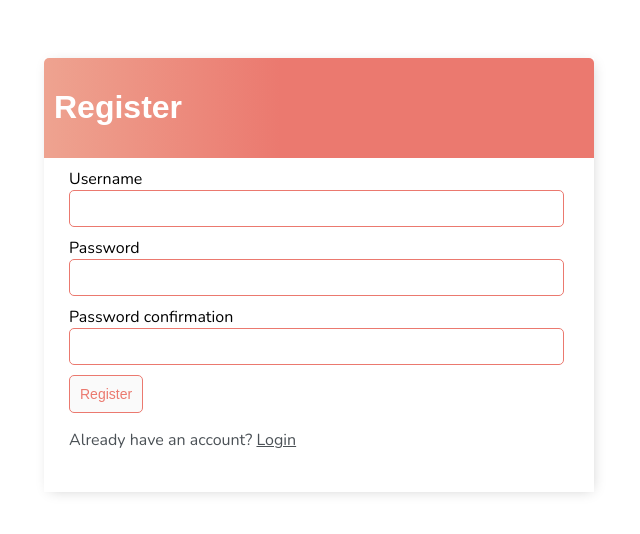
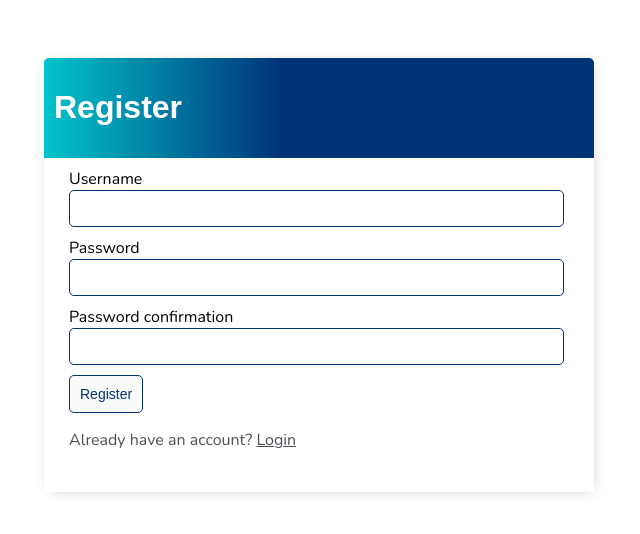
Before and after one commit to lilaaml/todo-rdprac3, a Django app: page /register/ in a window 1280 px wide. Shown: the top 534 px of the page, without its empty margins (321-961 px from the left). Run offline with Django 5.2, Linux system fonts and the light colour scheme.

Commit message:
colors changed

```diff
--- a/api/templates/api/main.html
+++ b/api/templates/api/main.html
@@ -41,7 +41,10 @@
             color: #fff;
             padding: 10px;
             border-radius: 5px 5px 0 0;
-            background: linear-gradient(90deg, #eea390, #eb796f 43%, #eb796f 100%);
+            /* background: linear-gradient(90deg, #eea390, #eb796f 43%, #eb796f 100%); */
+            background: linear-gradient(90deg, #01c4cc, #003479 43%, #003479 100%);
+            /* color: #01c4cc;
+            color: #003479; */
         }
 
         .header-bar a {
@@ -98,14 +101,14 @@
         }
 
         #add-link {
-            color: #eb796f;
+            color: #003479;
             text-decoration: none;
             font-size: 42px;
-            text-shadow: 1px 1px #81413b;
+            text-shadow: 1px 1px #01c4cc;
         }
 
         input[type=text], input[type=password], textarea {
-            border: 1px solid #eb796f;
+            border: 1px solid #003479;
             border-radius: 5px;
             padding: 10px;
             width: 90%;
@@ -121,9 +124,9 @@
         }
 
         .button {
-            border: 1px solid #eb796f;
+            border: 1px solid #003479;
             background-color: #fafafa;
-            color: #eb796f;
+            color: #003479;
             padding: 10px;
             font-size: 14px;
             border-radius: 5px;
```
Also changed, not shown: db.sqlite3.
